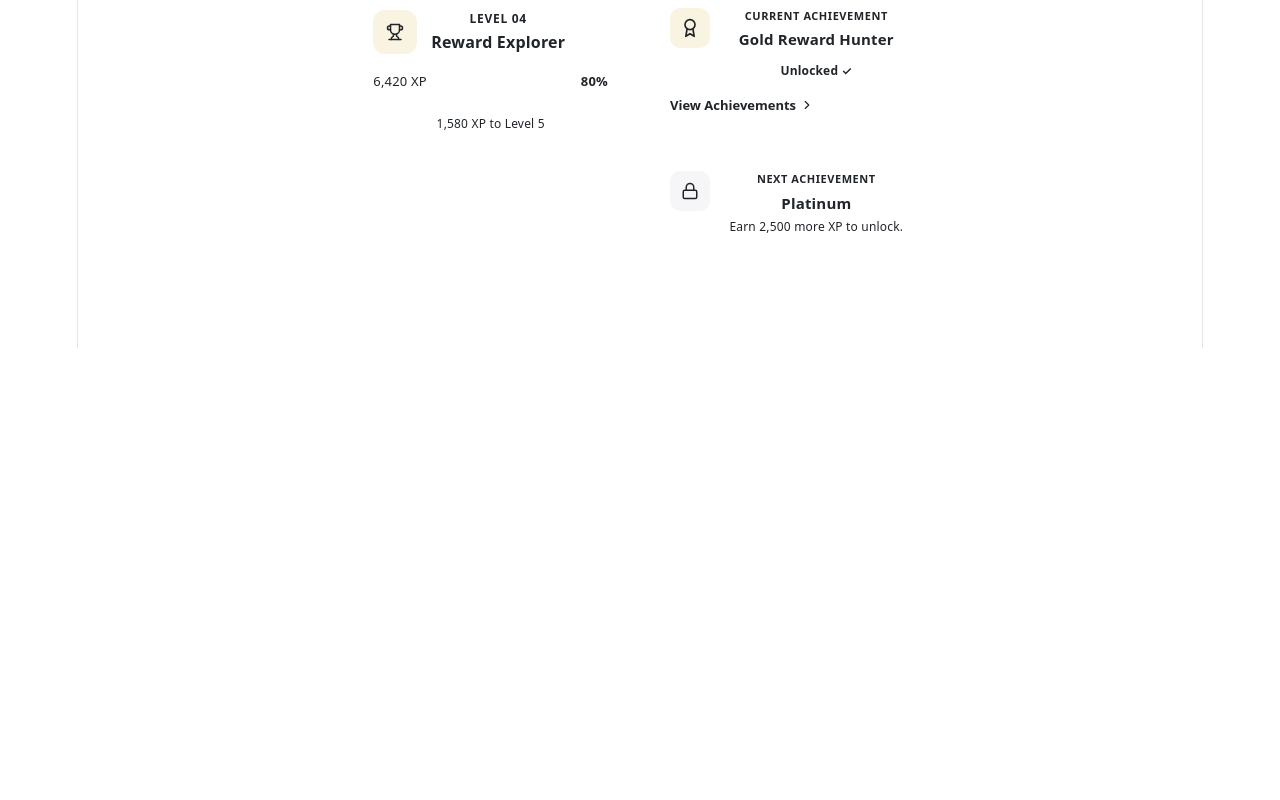
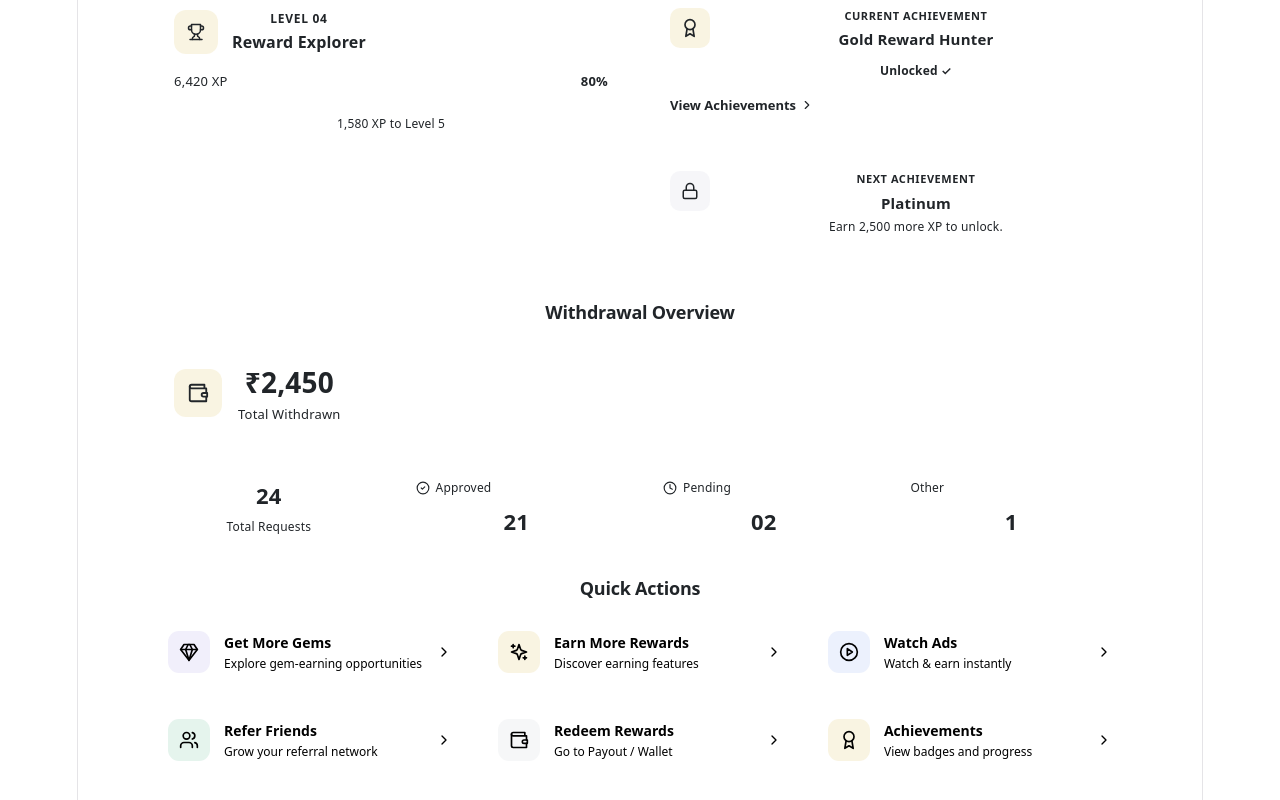
Before and after one commit to Sara12-2/VELoop_Rewards-User-Profile, a React (Vite) app: page / in a window 1280 px wide. Shown: the part 452-1252 px from the top of the page. Before the commit the page ends 800 px from the top, so only its background shows below. Built offline with nearby package versions, Linux system fonts and the light colour scheme.

Commit message:
Add/Update UserProfile page

```diff
--- a/src/pages/UserProfile/UserProfile.jsx
+++ b/src/pages/UserProfile/UserProfile.jsx
@@ -2,14 +2,21 @@ import ProfileHero from "../../components/ProfileHero/ProfileHero";
 import RewardAssets from "../../components/RewardAssets/RewardAssets";
 import LevelProgress from "../../components/LevelProgress/LevelProgress";
 import { CurrentAchievement, NextAchievement } from "../../components/AchievementCard/AchievementCard";
+import WithdrawalOverview from "../../components/WithdrawalOverview/WithdrawalOverview";
+import QuickActions from "../../components/QuickActions/QuickActions";
 import { userData } from "../../data/userData";
 import { rewardsData, achievements } from "../../data/rewardsData";
+import { withdrawalData } from "../../data/withdrawalData";
 import styles from "./UserProfile.module.css";
 
 export default function UserProfile() {
   const handleViewAchievements = () => {
-    // Placeholder until an achievements route exists
     alert("Achievements page coming soon!");
+  };
+
+  const handleQuickAction = (actionId) => {
+    console.log("Quick action clicked:", actionId);
+    alert(`"${actionId}" feature coming soon!`);
   };
 
   return (
@@ -24,7 +31,10 @@ export default function UserProfile() {
           <NextAchievement achievement={achievements.next} />
         </div>
       </div>
-      {/* Next: WithdrawalOverview */}
+
+      <WithdrawalOverview withdrawals={withdrawalData} />
+      <QuickActions onAction={handleQuickAction} />
+      {/* Next: ReferralSnapshot */}
     </div>
   );
 }
```
